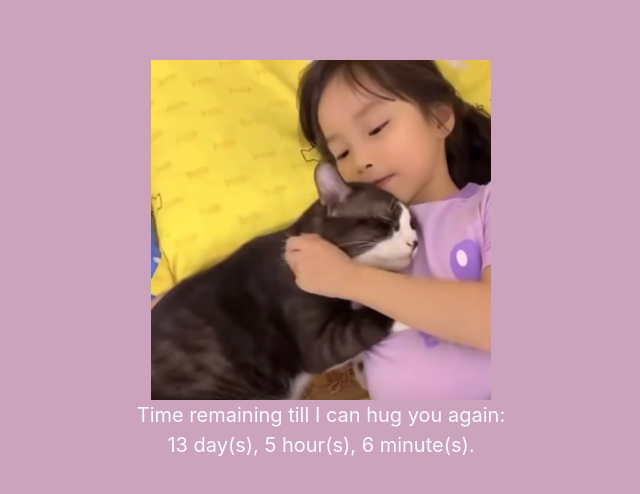
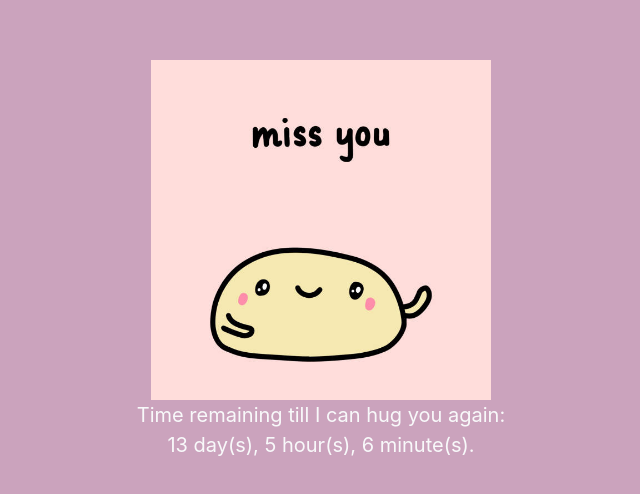
Before and after one commit to kutsukos/kutsukos.github.io, a plain HTML site: page countdown/index.html in a window 1280 px wide. Shown: the part 132-626 px from the top of the page, without its empty margins (319-959 px from the left). Drawn offline with nearby package versions, Linux system fonts and the light colour scheme.

Commit message:
Update index.html new

```diff
--- a/countdown/index.html
+++ b/countdown/index.html
@@ -31,7 +31,7 @@
 </head>
 <body>
     <div class="container center-content">
-        <img src="IMG_4505.jpg" class="img-fluid" alt="Me hugging you" id="picture">
+        <img src="IMG_6023.jpeg" class="img-fluid" alt="Me hugging you" id="picture">
         <p id="countdown" class="lead"></p>
     </div>
 
```
